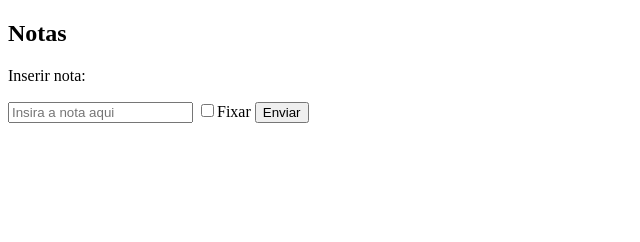
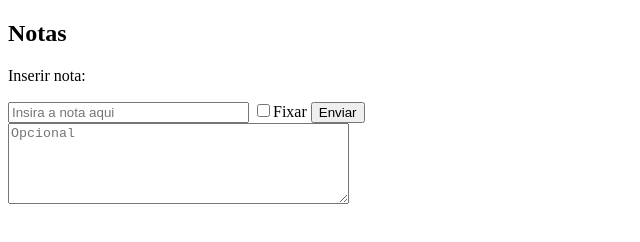
Before and after one commit to RezendeComZ/appNotas, a plain HTML site: page index.html in a window 1280 px wide. Shown: the whole page, without its empty margins (0-640 px from the left). Drawn offline with Linux system fonts and the light colour scheme.

Commit message:
input de body no HTML e linhas separadas

```diff
--- a/index.html
+++ b/index.html
@@ -12,9 +12,11 @@
     <h2>Notas</h2>
     <div class="inserir">
       <p>Inserir nota:</p>
-      <input type="text" id='headField' placeholder="Insira a nota aqui">
+      <input type="text" id='headField' size="27" placeholder="Insira a nota aqui">
       <input type="checkbox" id='fixo' name="fixo" value="true"><label for="fixo">Fixar</label>
       <button onclick="btEnviar()">Enviar</button>
+      <br/>
+      <textarea type="text" id="bodyField" cols="40" rows="5" placeholder="Opcional"></textarea> <!-- A altenativa a cols e rows é: style="width:250px;height:150px;" -->
     </div>
     <div class="lista-notas">
       <ul class='notas'></ul>
--- a/index.js
+++ b/index.js
@@ -72,6 +72,7 @@ const addNota = (headline, body, pinned) => {
   }
   let novaID = notas[notas.length - 1].id + 1
   notas.push({id: novaID, h: headline, b: body, pin: fixo})
+  return notas[notas.length - 1]
 }
 
 addNota('Ir ao mercado', 'Comprar azeite e arroz', true)
@@ -128,6 +129,5 @@ const fixo = document.querySelector('#fixo');
 
 
 const btEnviar = () => {
-  addNota(headField.value,'vazio',fixo.checked)
-  console.log(fixo.checked)
+  console.log(addNota(headField.value,'',fixo.checked))
 }
```
